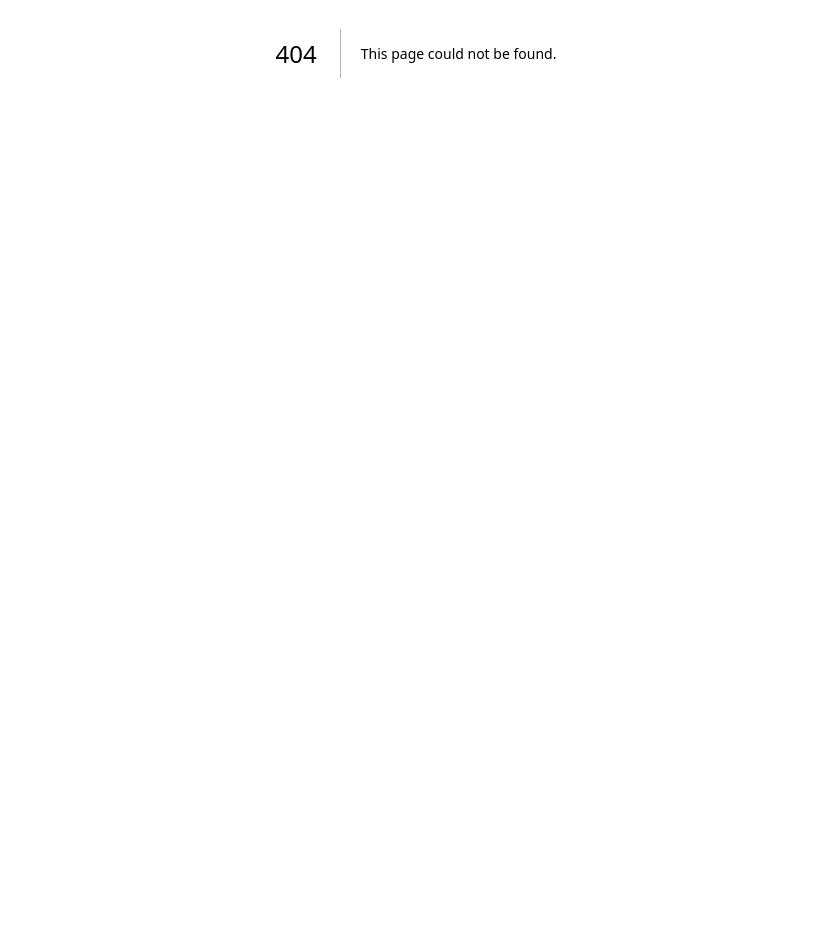
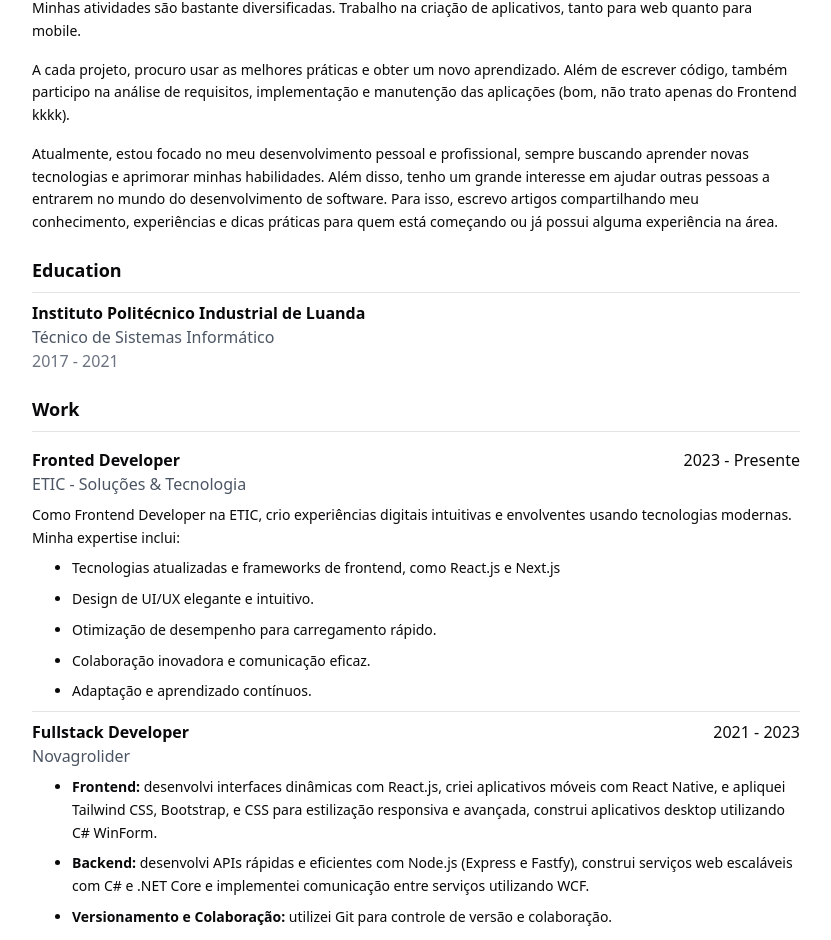
Before and after one commit to manuelbento19/manuel-bento, a Next.js app: page /about in a window 1280 px wide. Before the commit this address had no page. Shown: the part 439-1379 px from the top of the page, without its empty margins (224-1055 px from the left). Before the commit the page ends 892 px from the top, so only its background shows below. Built offline with nearby package versions, Linux system fonts and the light colour scheme.

Commit message:
feat: about page with education and work sections

```diff
--- /dev/null
+++ b/src/app/about/page.tsx
@@ -0,0 +1,65 @@
+import { Metadata } from "next";
+import Hero from "../_partials/hero";
+
+export const metadata:Metadata = {
+  title: "About"
+
+}
+
+export default function About() {
+  return (
+    <div className='flex w-full px-4'>
+      <div className='container flex flex-col gap-4'>
+        <Hero />
+        <div className="mt-4 space-y-4">
+          <p className="text-xs md:block md:text-sm md:leading-relaxed">Minhas atividades são bastante diversificadas. Trabalho na criação de aplicativos, tanto para web quanto para mobile.</p>
+          <p className="text-xs md:block md:text-sm md:leading-relaxed">A cada projeto, procuro usar as melhores práticas e obter um novo aprendizado. Além de escrever código, também participo na análise de requisitos, implementação e manutenção das aplicações (bom, não trato apenas do Frontend kkkk).</p>
+          <p className="text-xs md:block md:text-sm md:leading-relaxed">Atualmente, estou focado no meu desenvolvimento pessoal e profissional, sempre buscando aprender novas tecnologias e aprimorar minhas habilidades. Além disso, tenho um grande interesse em ajudar outras pessoas a entrarem no mundo do desenvolvimento de software. Para isso, escrevo artigos compartilhando meu conhecimento, experiências e dicas práticas para quem está começando ou já possui alguma experiência na área.</p>
+        </div>
+        <div className="space-y-2">
+          <h2 className="text-lg font-semibold my-1.5 pb-2 border-0 border-b">Education</h2>
+          <div className="space-y-2 divide-y">
+            <div>
+              <h3 className="font-semibold">Instituto Politécnico Industrial de Luanda</h3>
+              <h2 className="text-gray-600 dark:text-gray-300">Técnico de Sistemas Informático</h2>
+              <span className="text-gray-500 dark:text-gray-200">2017 - 2021</span>
+            </div>
+          </div>
+        </div>
+        <div className="space-y-2">
+          <h2 className="text-lg font-semibold my-1.5 pb-2 border-0 border-b">Work</h2>
+          <div className="space-y-2 divide-y">
+            <div>
+              <header className="flex items-center justify-between gap-2 pt-2">
+                <h3 className="font-semibold">Fronted Developer</h3>
+                <span>2023 - Presente</span>
+              </header>
+              <h2 className="text-gray-600 dark:text-gray-300">ETIC - Soluções & Tecnologia</h2>
+              <p className="mt-2 text-xs md:block md:text-sm md:leading-relaxed">Como Frontend Developer na ETIC, crio experiências digitais intuitivas e envolventes usando tecnologias modernas. Minha expertise inclui:</p>
+              <ul className="mt-2 space-y-2 text-xs md:block md:text-sm md:leading-relaxed list-disc pl-10">
+                <li>Tecnologias atualizadas e frameworks de frontend, como React.js e Next.js</li>
+                <li>Design de UI/UX elegante e intuitivo.</li>
+                <li>Otimização de desempenho para carregamento rápido.</li>
+                <li>Colaboração inovadora e comunicação eficaz.</li>
+                <li>Adaptação e aprendizado contínuos.</li>
+              </ul>
+            </div>
+            <div>
+              <header className="flex items-center justify-between gap-2 pt-2">
+                <h3 className="font-semibold">Fullstack Developer</h3>
+                <span>2021 - 2023</span>
+              </header>
+              <h2 className="text-gray-600 dark:text-gray-300">Novagrolider</h2>
+              <ul className="mt-2 space-y-2 text-xs md:block md:text-sm md:leading-relaxed list-disc pl-10">
+                <li><strong>Frontend:</strong> desenvolvi interfaces dinâmicas com React.js, criei aplicativos móveis com React Native, e apliquei Tailwind CSS, Bootstrap, e CSS para estilização responsiva e avançada, construi aplicativos desktop utilizando C# WinForm.</li>
+                <li><strong>Backend:</strong> desenvolvi APIs rápidas e eficientes com Node.js (Express e Fastfy), construi serviços web escaláveis com C# e .NET Core e implementei comunicação entre serviços utilizando WCF.</li>
+                <li><strong>Versionamento e Colaboração:</strong> utilizei Git para controle de versão e colaboração.</li>
+                <li><strong>Empacotamento e Distribuição:</strong> facilitei a distribuição de aplicativos com Docker.</li>
+              </ul>
+            </div>
+          </div>
+        </div>
+      </div>
+    </div>
+  )
+}
--- a/src/app/layout.tsx
+++ b/src/app/layout.tsx
@@ -17,7 +17,10 @@ const geistMono = localFont({
 })
 
 export const metadata: Metadata = {
-  title: 'Manuel Bento',
+  title: {
+    default: 'MB',
+    template: 'MB | %s'
+  },
   description: 'Welcome to my portfolio'
 }
 
--- a/src/components/ui/header.tsx
+++ b/src/components/ui/header.tsx
@@ -16,14 +16,6 @@ const links = [
     link: '/projects'
   },
   {
-    label: 'Resume',
-    link: '/resume'
-  },
-  {
-    label: 'Education',
-    link: '/education'
-  },
-  {
     label: 'blog',
     link: '/blog'
   },
@@ -37,7 +29,7 @@ export default function Header() {
     <header className='flex items-center justify-between px-4'>
       <div className='container flex items-center justify-between py-7'>
         <h1 className='text-3xl font-bold text-gray-900 dark:text-gray-200'>
-          MB
+          <Link href="/">MB</Link>
         </h1>
         <nav className='flex items-center gap-5 md:gap-10'>
           <ul className='flex items-center gap-5 text-gray-700 dark:text-gray-200'>
```
